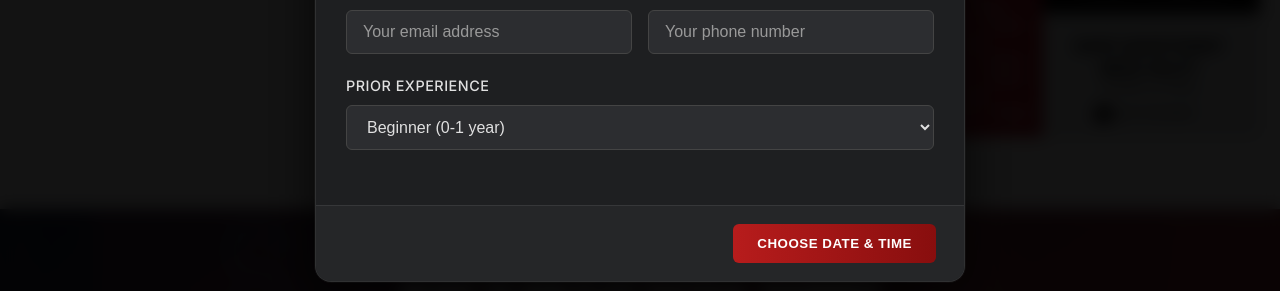
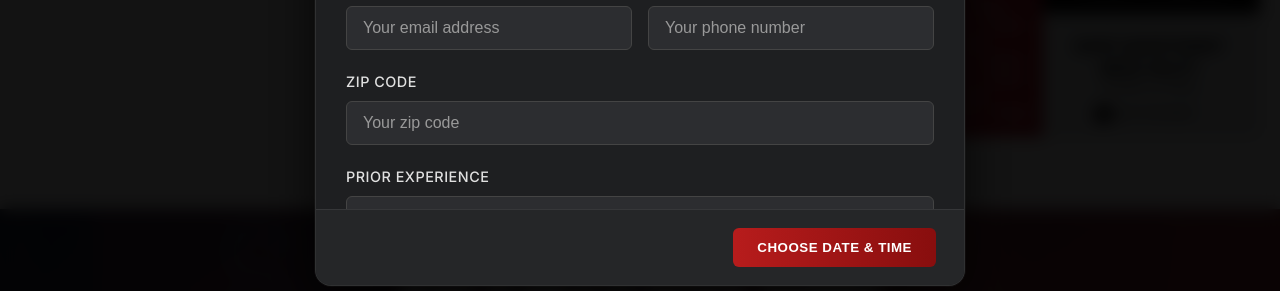
Before and after one commit to orcaclubpro/united-tactical-defense, a React (Create React App) app in the folder frontend/: page / in a window 1280 px wide. Both pictures are taken after a click on the button "Schedule Your Free Class". Shown: the part 9494-9785 px from the top of the page. Built offline with nearby package versions, Linux system fonts and the light colour scheme; a web font is replaced by a local one.

Commit message:
added zipcode to form

```diff
--- a/frontend/src/components/Form/FreeLessonFormController.tsx
+++ b/frontend/src/components/Form/FreeLessonFormController.tsx
@@ -20,6 +20,7 @@ interface FormData {
   appointmentDate: Date | null;
   appointmentTime: string;
   experience: string;
+  zipCode?: string;
   [key: string]: any;
 }
 
@@ -443,6 +444,11 @@ export const FreeLessonFormController: React.FC<FreeLessonFormControllerProps> =
       if (!formData.phone?.trim()) {
         newErrors.phone = 'Phone number is required';
       }
+
+      // Optional validation for zip code - only validate if provided
+      if (formData.zipCode?.trim() && !/^\d{5}(-\d{4})?$/.test(formData.zipCode.trim())) {
+        newErrors.zipCode = 'Please enter a valid zip code';
+      }
     } else if (currentStep === 1) {
       // Appointment
       if (!formData.appointmentDate) {
@@ -708,6 +714,19 @@ export const FreeLessonFormController: React.FC<FreeLessonFormControllerProps> =
       </FormGrid>
 
       <FormField>
+        <label htmlFor="zipCode">Zip Code</label>
+        <input
+          type="text"
+          id="zipCode"
+          name="zipCode"
+          value={formData.zipCode || ''}
+          onChange={handleInputChange}
+          placeholder="Your zip code"
+        />
+        {errors.zipCode && <div className="error-message">{errors.zipCode}</div>}
+      </FormField>
+
+      <FormField>
         <label htmlFor="experience">Prior Experience</label>
         <select
           id="experience"
@@ -811,6 +830,12 @@ export const FreeLessonFormController: React.FC<FreeLessonFormControllerProps> =
             <div className="label">Phone:</div>
             <div className="value">{formData.phone}</div>
           </div>
+          {formData.zipCode && (
+            <div className="detail-row">
+              <div className="label">Zip Code:</div>
+              <div className="value">{formData.zipCode}</div>
+            </div>
+          )}
           <div className="detail-row">
             <div className="label">Date:</div>
             <div className="value">
```
